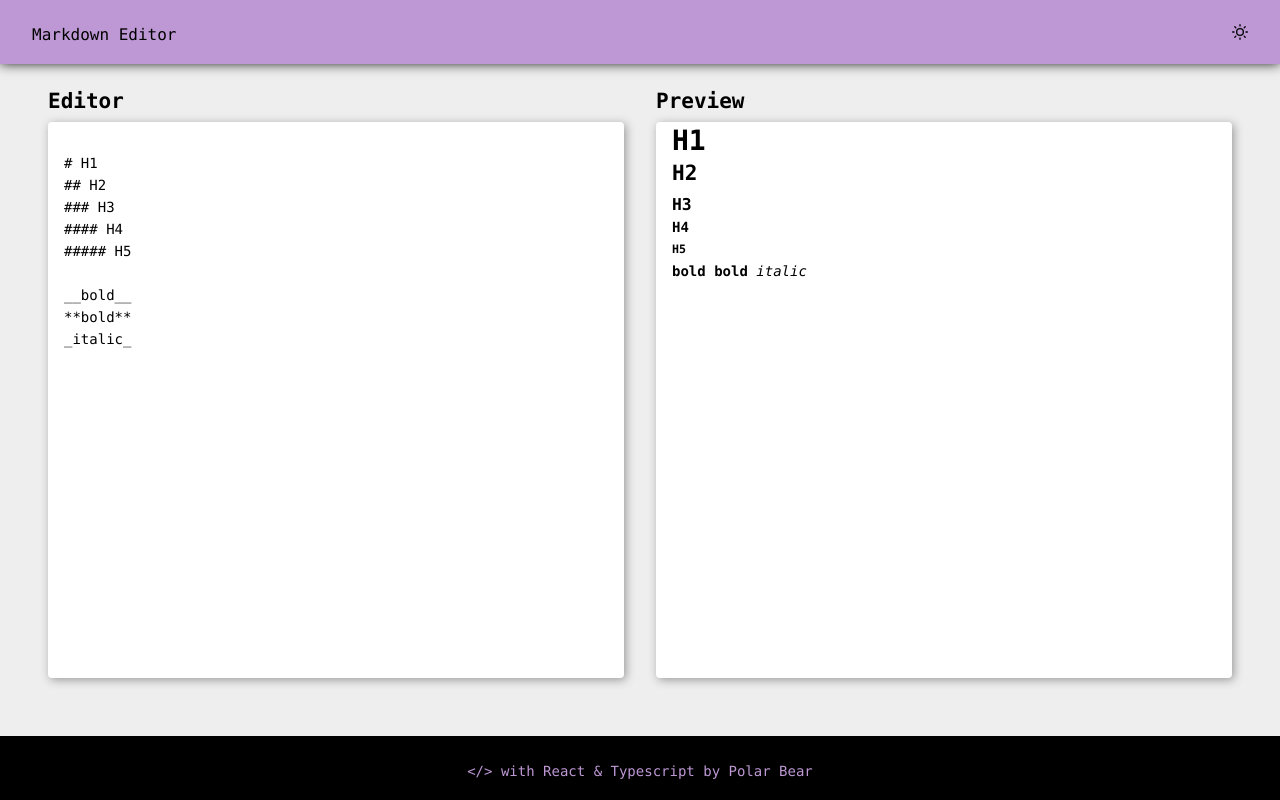
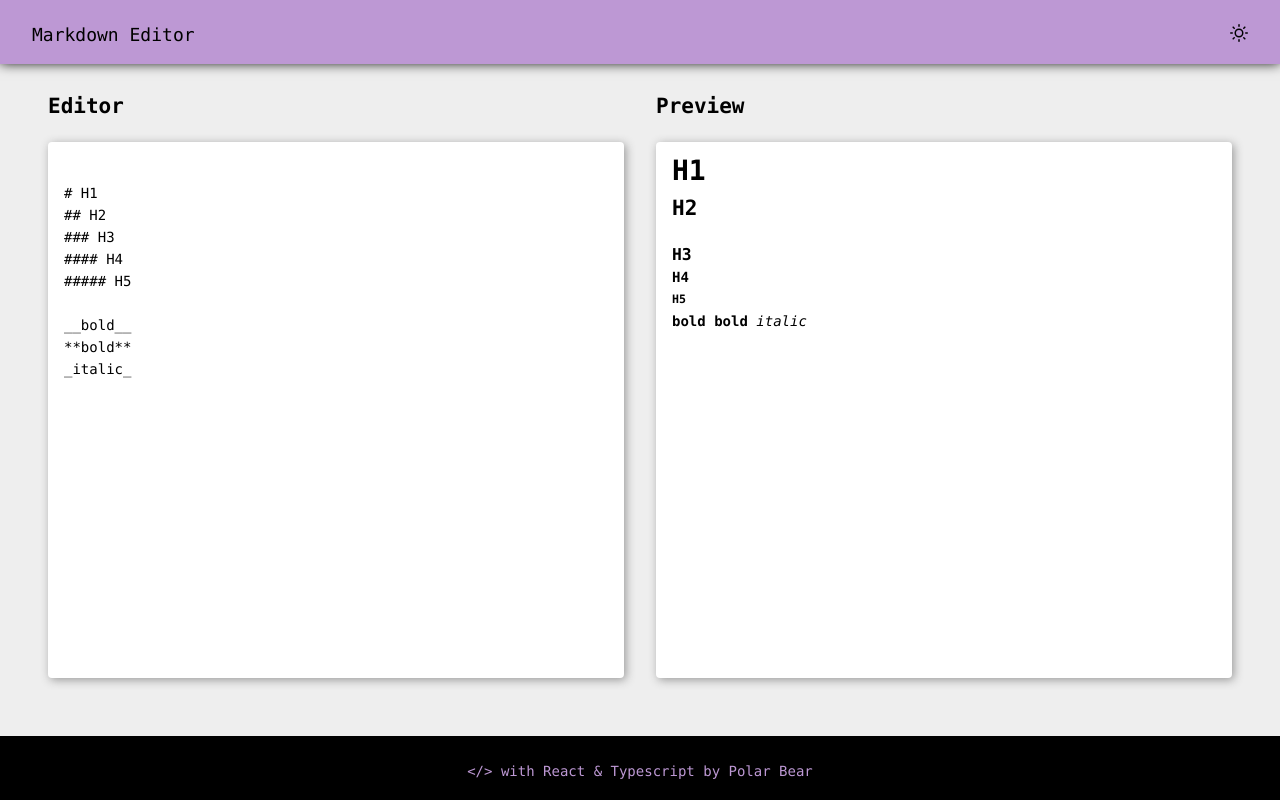
Before and after one commit to FakeStandard/react-markdown-editor, a React (Create React App) app: page / in a window 1280 px wide. Built offline with nearby package versions, Linux system fonts and the light colour scheme.

Commit message:
adjust color styles

```diff
--- a/src/components/Editor.tsx
+++ b/src/components/Editor.tsx
@@ -9,13 +9,11 @@ interface IProps {
 }
 
 const Editor: React.FC<IProps> = ({ theme, content, setContent }) => {
-    const style = `textarea-${theme}`
-
     return (
         <div className="editor column">
             <h2>Editor</h2>
             <textarea
-                className={style}
+                className={theme}
                 rows={9}
                 value={content}
                 onChange={(e) => setContent(e.target.value)} />
--- a/src/components/Header.tsx
+++ b/src/components/Header.tsx
@@ -9,7 +9,7 @@ interface IProps {
 }
 
 const Header: React.FC<IProps> = ({ theme, toggleTheme }) => {
-    const headerStyle = `header ${theme}`
+    const headerStyle = `header header-${theme}`
 
     return (
         <header className={headerStyle}>
--- a/src/components/Preview.tsx
+++ b/src/components/Preview.tsx
@@ -9,7 +9,7 @@ interface IProps {
 }
 
 const Preview: React.FC<IProps> = ({ theme, content }) => {
-    const styles = `content content-${theme}`
+    const styles = `content ${theme}`
     const formattedContent = marked.parse(content)
 
     return (
--- a/src/index.css
+++ b/src/index.css
@@ -31,3 +31,19 @@ code {
   min-height: 100vh;
   transition: color ease-in-out 0.5s, background-color ease-in-out 0.5s;
 }
+
+h2 {
+  padding: 15px 0 25px 0;
+}
+
+.dark {
+  box-shadow: 0 -2px 10px rgba(0, 0, 0, 1);
+  background: #000;
+  color: #fff;
+}
+
+.light {
+  box-shadow: 2px 2px 10px #999;
+  background: #fff;
+  color: #000;
+}
--- a/src/styles/editor.css
+++ b/src/styles/editor.css
@@ -1,10 +1,6 @@
 .editor {
     flex: 1;
     padding: 16px;
-}
-
-h2 {
-    padding: 10px 0 10px 0;
 }
 
 textarea {
@@ -13,7 +9,7 @@ textarea {
     border: none;
     font-size: 100%;
     line-height: inherit;
-    padding: 8px 16px;
+    padding: 18px 16px;
     resize: none;
     overflow: auto;
 }
@@ -21,15 +17,3 @@ textarea {
 textarea :focus {
     outline: none;
 }
-
-.textarea-dark {
-    box-shadow: 0 -2px 10px rgba(0, 0, 0, 1);
-    background: #000;
-    color: #fff;
-}
-
-.textarea-light {
-    box-shadow: 2px 2px 10px #999;
-    background: #fff;
-    color: #000;
-}
--- a/src/styles/header.css
+++ b/src/styles/header.css
@@ -2,16 +2,16 @@
     display: flex;
     flex-direction: row;
     justify-content: space-between;
-    font-size: 16px;
+    font-size: 18px;
     height: 8vh;
 }
 
-.dark {
+.header-dark {
     background-color: #929603;
     box-shadow: 0px -2px 8px #fff;
 }
 
-.light {
+.header-light {
     background-color: #bd98d4;
     box-shadow: 0px -1px 12px #000;
 }
--- a/src/styles/preview.css
+++ b/src/styles/preview.css
@@ -1,10 +1,6 @@
 .preview {
     flex: 1;
     padding: 16px;
-}
-
-h2 {
-    padding: 10px 0 10px 0;
 }
 
 .content {
@@ -13,7 +9,7 @@ h2 {
     border: none;
     font-size: 100%;
     line-height: inherit;
-    padding: 8px 16px;
+    padding: 18px 16px;
     resize: none;
     overflow: auto;
 }
@@ -21,15 +17,3 @@ h2 {
 .content :focus {
     outline: none;
 }
-
-.content-dark {
-    box-shadow: 0 -2px 10px rgba(0, 0, 0, 1);
-    background: #000;
-    color: #fff;
-}
-
-.content-light {
-    box-shadow: 2px 2px 10px #999;
-    background: #fff;
-    color: #000;
-}
```
